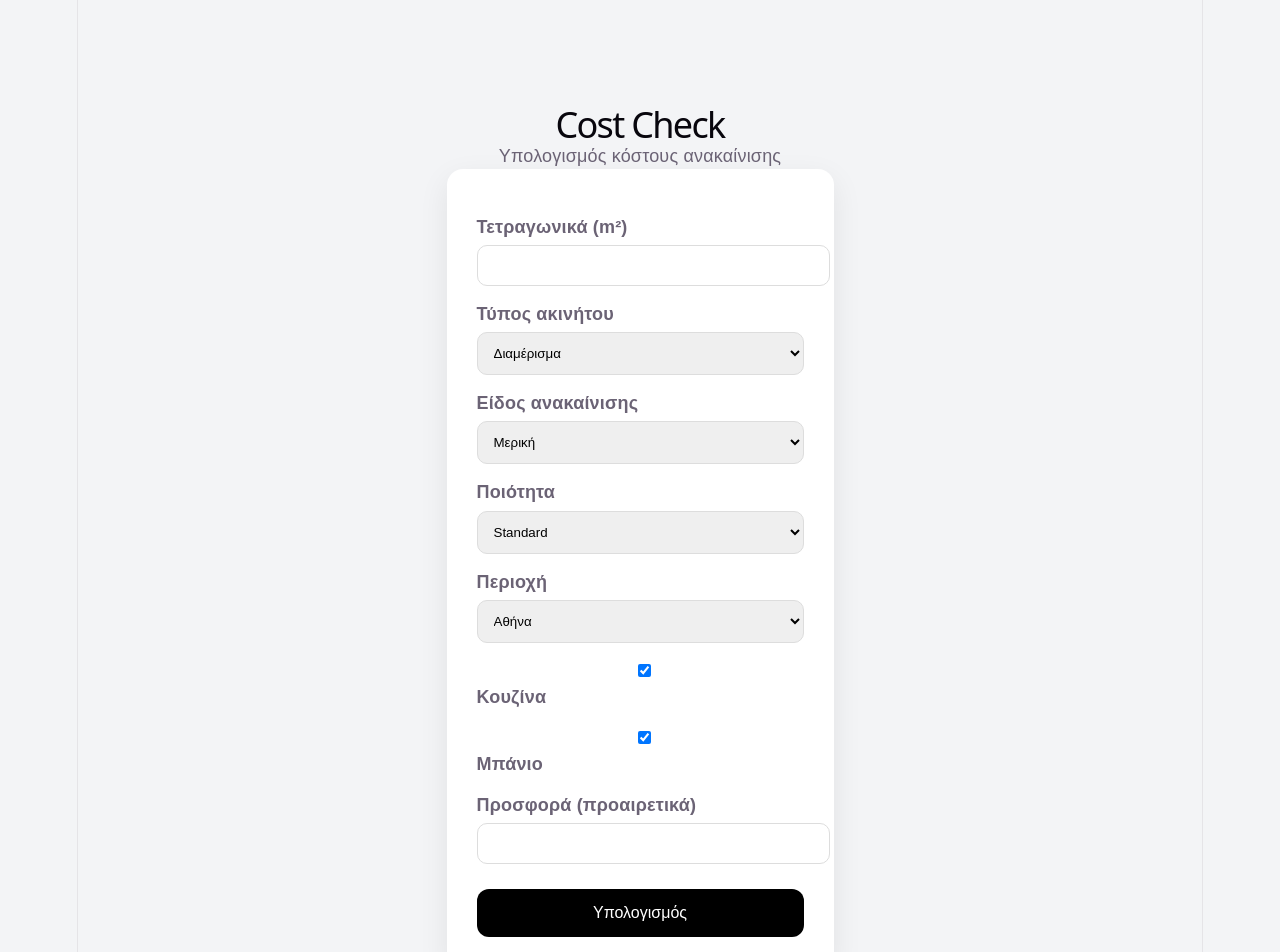
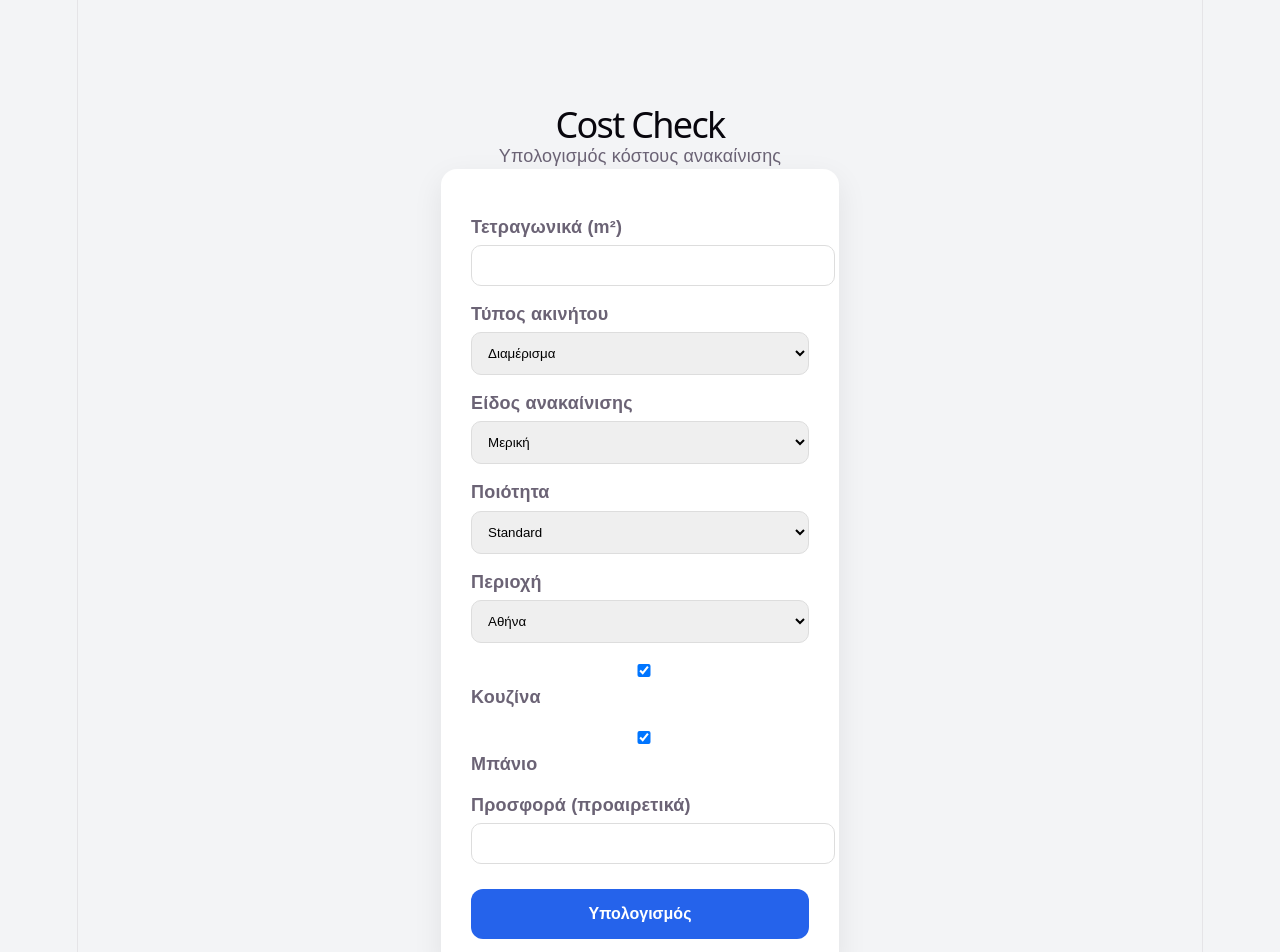
Before and after one commit to kasle-2/cost-check, a React (Vite) app: page / in a window 1280 px wide. Shown: the top 952 px of the page. Built offline with nearby package versions, Linux system fonts and the light colour scheme.

Commit message:
update design

```diff
--- a/src/App.css
+++ b/src/App.css
@@ -43,21 +43,28 @@ input, select {
 button {
   margin-top: 25px;
   width: 100%;
-  padding: 15px;
+  padding: 16px;
   border: none;
   border-radius: 12px;
-  background: black;
+  background: #2563eb;
   color: white;
   font-size: 16px;
+  font-weight: 700;
   cursor: pointer;
+  transition: 0.2s;
+}
+
+button:hover {
+  background: #1e40af;
 }
 
 .result-card {
   margin-top: 30px;
-  background: white;
+  background: #ffffff;
   padding: 30px;
   border-radius: 16px;
-  box-shadow: 0 10px 30px rgba(0,0,0,0.08);
+  box-shadow: 0 12px 35px rgba(0,0,0,0.1);
+  border: 2px solid #e5e7eb;
 }
 
 .price {
--- a/src/App.jsx
+++ b/src/App.jsx
@@ -195,7 +195,7 @@ export default function App() {
 
             {result && (
                 <div className="result-card">
-                    <h2>Εκτιμώμενο κόστος</h2>
+                    <h2>💰 Εκτιμώμενο κόστος</h2>
 
                     <p className="price">
                         {result.low.toLocaleString("el-GR")} € — {result.high.toLocaleString("el-GR")} €
```
